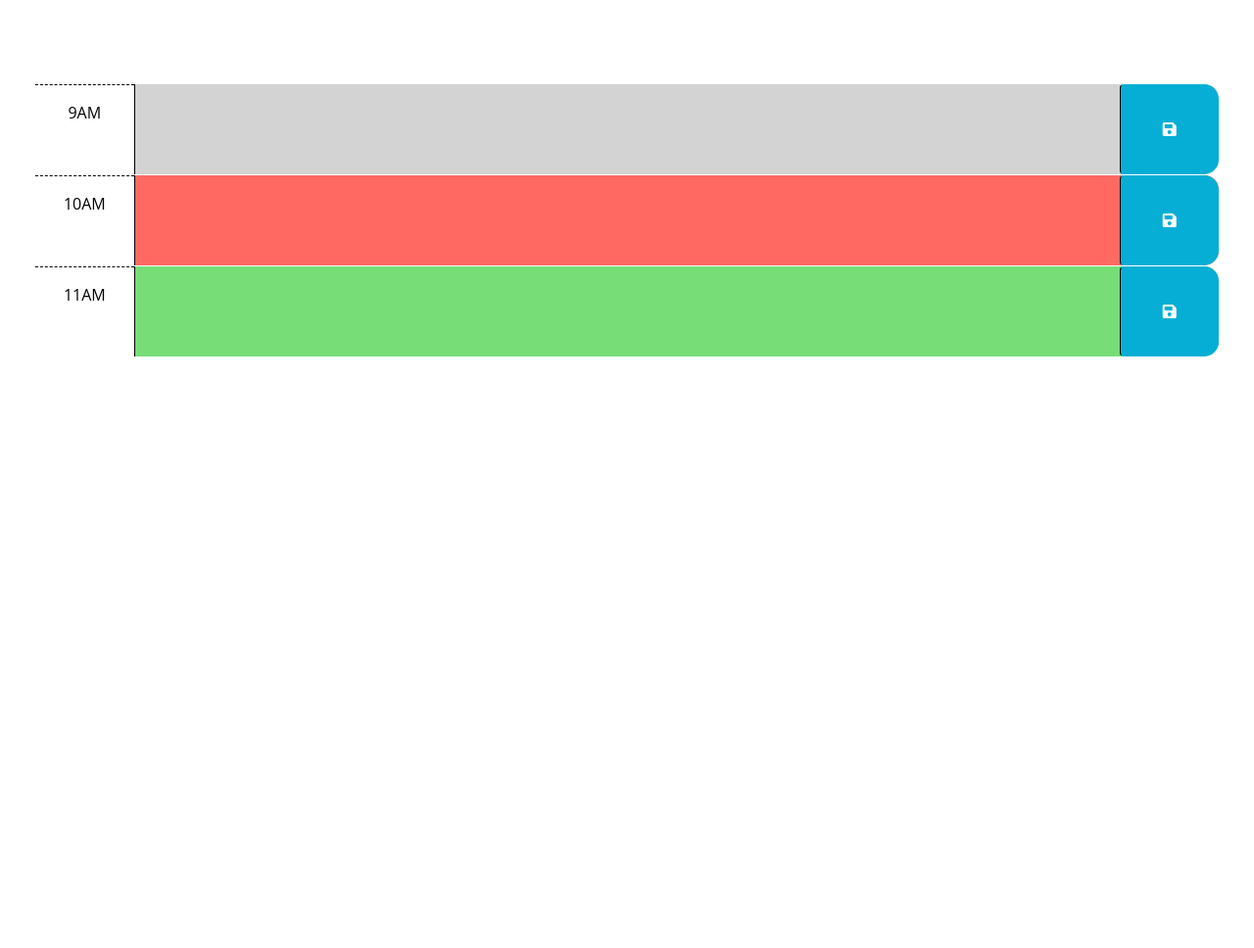
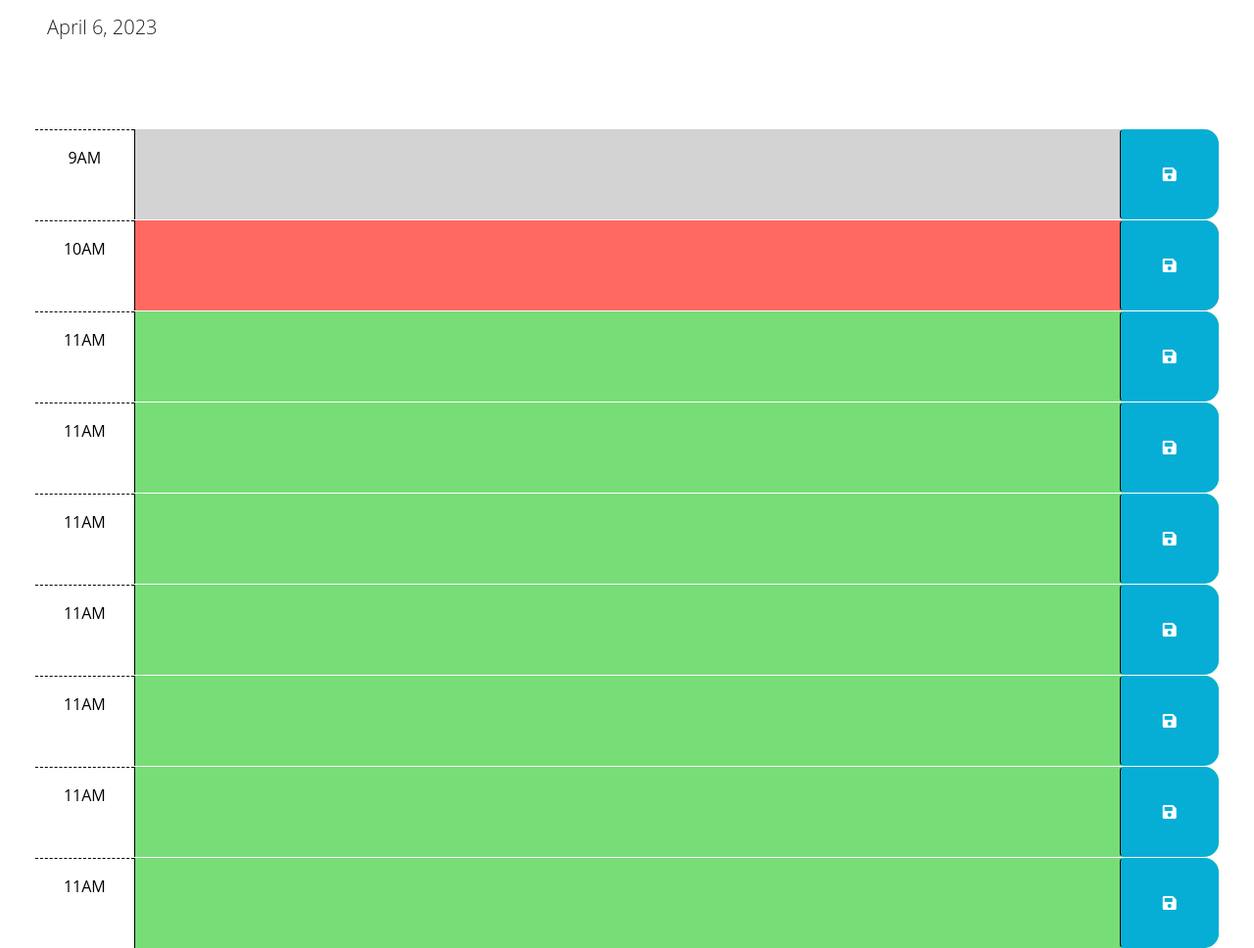
Before and after one commit to mercurybased/Annas-work-day-scheduler, a plain HTML site: page index.html in a window 1280 px wide. Shown: the part 166-1134 px from the top of the page at 98% size. Before the commit the page ends 800 px from the top, so only its background shows below. Drawn offline with nearby package versions, Linux system fonts and the light colour scheme.

Commit message:
created more hours, and have things being stored in local storage

```diff
--- a/index.html
+++ b/index.html
@@ -67,7 +67,61 @@
           <i class="fas fa-save" aria-hidden="true"></i>
         </button>
       </div>
-    </div>
+
+
+      <div id="hour-12" class="row time-block future">
+        <div class="col-2 col-md-1 hour text-center py-3">11AM</div>
+        <textarea class="col-8 col-md-10 description" rows="3"> </textarea>
+        <button class="btn saveBtn col-2 col-md-1" aria-label="save">
+          <i class="fas fa-save" aria-hidden="true"></i>
+        </button>
+      </div>
+
+
+      <div id="hour-13" class="row time-block future">
+        <div class="col-2 col-md-1 hour text-center py-3">11AM</div>
+        <textarea class="col-8 col-md-10 description" rows="3"> </textarea>
+        <button class="btn saveBtn col-2 col-md-1" aria-label="save">
+          <i class="fas fa-save" aria-hidden="true"></i>
+        </button>
+      </div>
+
+
+      <div id="hour-14" class="row time-block future">
+        <div class="col-2 col-md-1 hour text-center py-3">11AM</div>
+        <textarea class="col-8 col-md-10 description" rows="3"> </textarea>
+        <button class="btn saveBtn col-2 col-md-1" aria-label="save">
+          <i class="fas fa-save" aria-hidden="true"></i>
+        </button>
+      </div>
+
+
+      <div id="hour-15" class="row time-block future">
+        <div class="col-2 col-md-1 hour text-center py-3">11AM</div>
+        <textarea class="col-8 col-md-10 description" rows="3"> </textarea>
+        <button class="btn saveBtn col-2 col-md-1" aria-label="save">
+          <i class="fas fa-save" aria-hidden="true"></i>
+        </button>
+      </div>
+
+
+      <div id="hour-16" class="row time-block future">
+        <div class="col-2 col-md-1 hour text-center py-3">11AM</div>
+        <textarea class="col-8 col-md-10 description" rows="3"> </textarea>
+        <button class="btn saveBtn col-2 col-md-1" aria-label="save">
+          <i class="fas fa-save" aria-hidden="true"></i>
+        </button>
+      </div>
+
+
+      <div id="hour-17" class="row time-block future">
+        <div class="col-2 col-md-1 hour text-center py-3">11AM</div>
+        <textarea class="col-8 col-md-10 description" rows="3"> </textarea>
+        <button class="btn saveBtn col-2 col-md-1" aria-label="save">
+          <i class="fas fa-save" aria-hidden="true"></i>
+        </button>
+      </div>
+
 
     <script src="https://cdnjs.cloudflare.com/ajax/libs/jquery/3.2.1/jquery.min.js"></script>
     <script src="https://cdn.jsdelivr.net/npm/dayjs@1.11.3/dayjs.min.js"
--- a/script.js
+++ b/script.js
@@ -1,7 +1,20 @@
+var saveBtn1 = $('#hour-9 .saveBtn')
+var textArea1 = $('#hour-9 textarea');
+var div9 = $('#hour-9');
+var currentTime = dayjs().format('MMMM D, YYYY');
+$('#currentDay').text(currentTime);
+retrieved();
+
+function retrieved() {
+  var retrievedText = JSON.parse(localStorage.getItem('text1'));
+  textArea1.val(retrievedText);
+}
+
 // Wrap all code that interacts with the DOM in a call to jQuery to ensure that
 // the code isn't run until the browser has finished rendering all the elements
 // in the html.
-$(function () {
+$(document).ready(function () {
+
   // TODO: Add a listener for click events on the save button. This code should
   // use the id in the containing time-block as a key to save the user input in
   // local storage. HINT: What does `this` reference in the click listener
@@ -21,3 +34,20 @@ $(function () {
   //
   // TODO: Add code to display the current date in the header of the page.
 });
+
+//listener event for a click that runs a function that does local storage
+
+saveBtn1.on('click', function(event) {
+  event.preventDefault();
+  var text = textArea1.val();
+  localStorage.setItem('textArea1', JSON.stringify(text));
+  console.log(text);
+  retrieved('textArea1');
+});
+
+// div9.removeClass('future').addClass('present');
+
+function retrieved() {
+  var retrievedText = JSON.parse(localStorage.getItem('textArea1'));
+  textArea1.val(retrievedText);
+}
```
